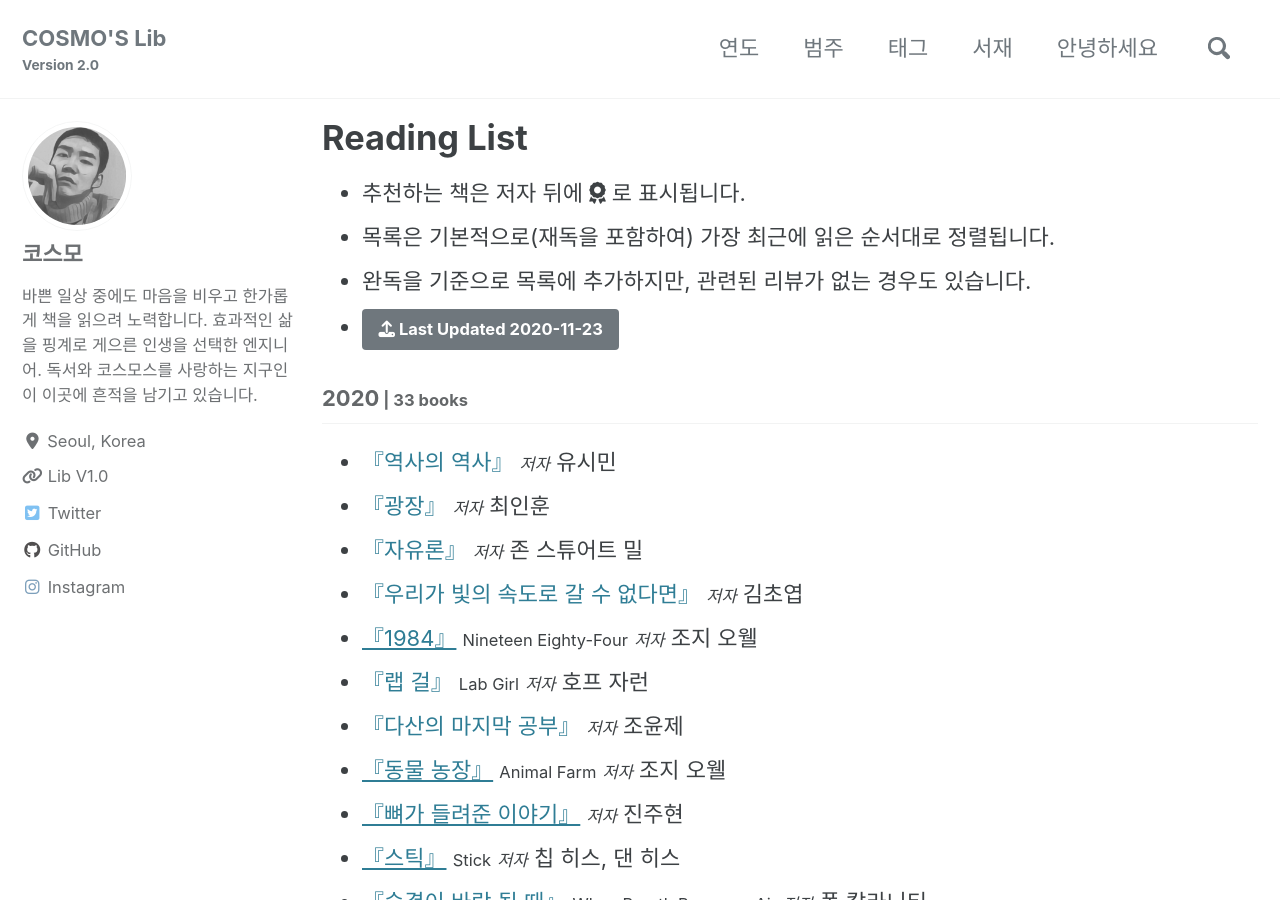
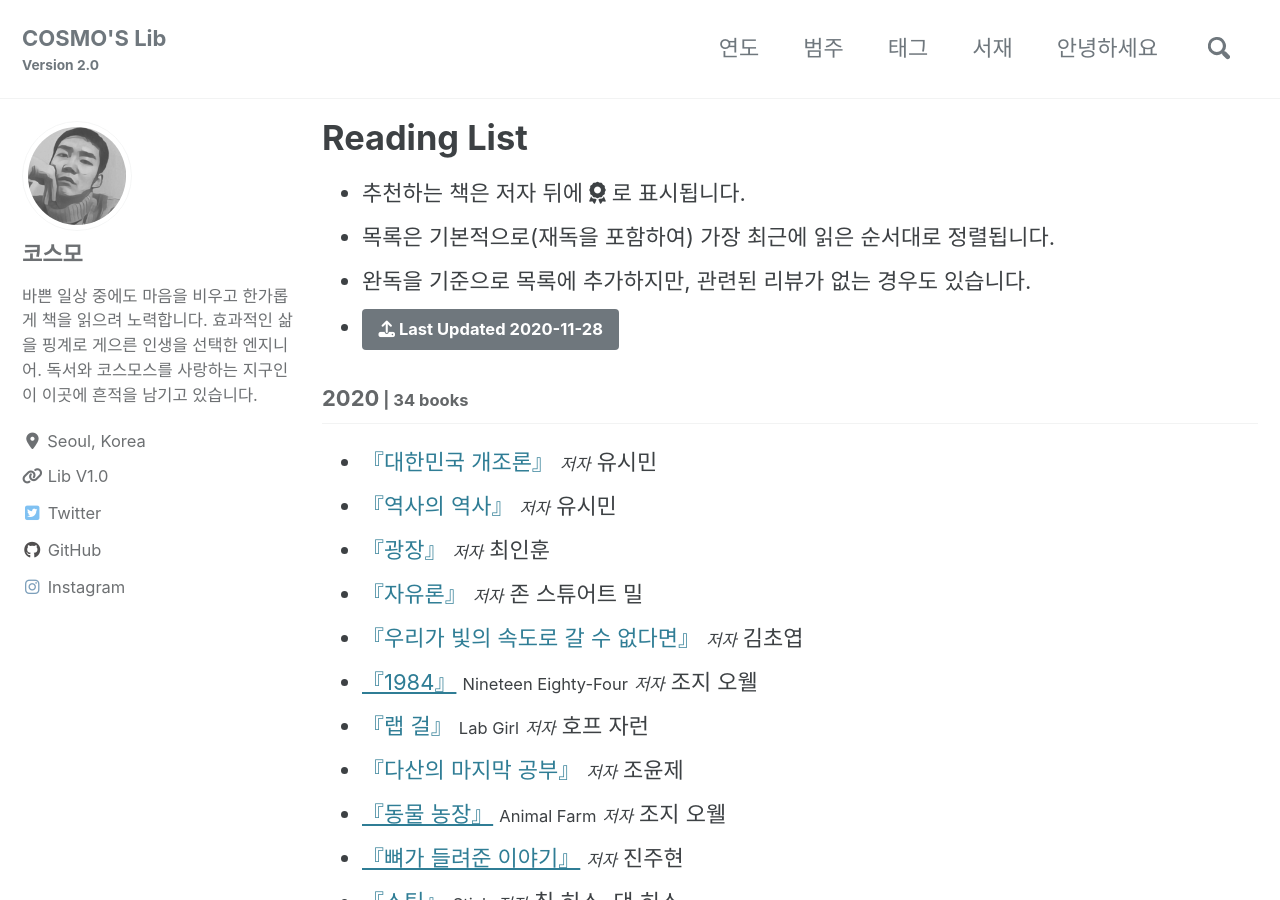
Before and after one commit to deftone2000/cosmo-s-archive, a Jekyll site: the page built from _pages/reading-list.html, in a window 1280 px wide and 900 px high. Built offline with Jekyll 4.4.1, drawn with Linux system fonts in a browser that asks for light colours; cached includes are drawn as plain includes; nearby versions of some CDN libraries; comment, search, counter and statistics services are not loaded; a style sheet for code colours, icons or effects is not loaded.

Commit message:
no message

```diff
--- a/_data/reading.yml
+++ b/_data/reading.yml
@@ -1,7 +1,17 @@
-lastupdate: 2020-11-23
+lastupdate: 2020-11-28
 list:
   - year: "2020"
     books:
+
+      - title: "대한민국 개조론"
+        ori_title:
+        author: 유시민
+        post_title:
+        cover: https://img.ridicdn.net/cover/1568000045/xxlarge
+        trans:
+        pub: 돌베개 출판
+        pub_info: 2007.07.12. 종이책 출간
+        post_link:
 
       - title: "역사의 역사"
         ori_title:
```
